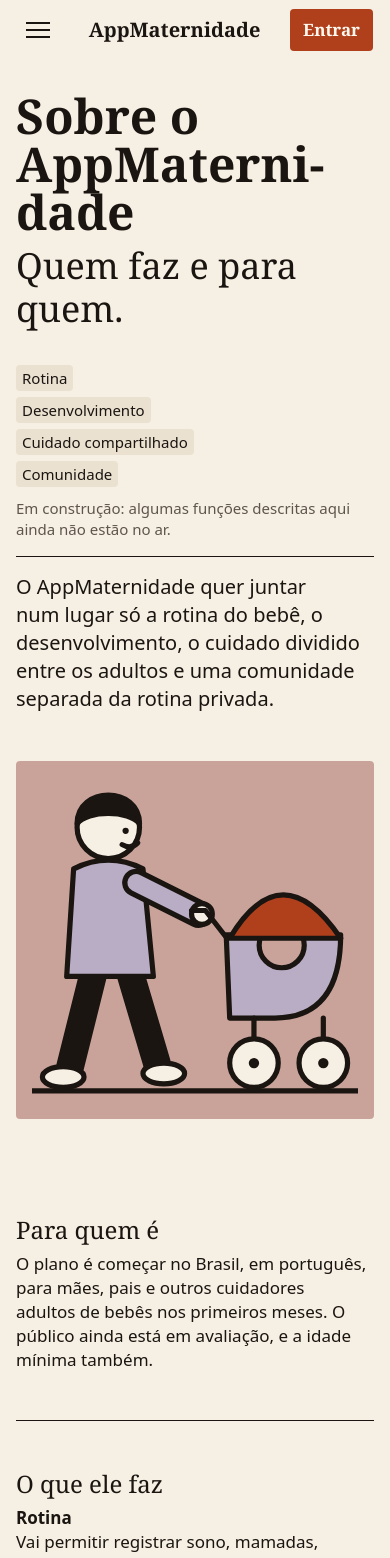
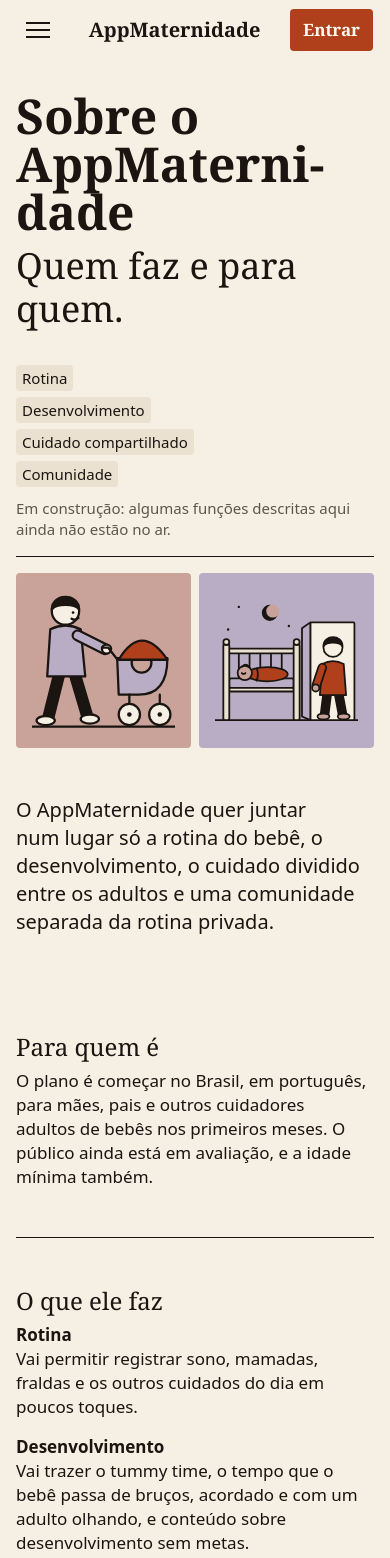
Before and after one commit to DeD-TechStack/AppMaternidade, a React (Vite) app in the folder web/: page /sobre in a window 390 px wide. Shown: the top 1558 px of the page. Built offline with nearby package versions, Linux system fonts and the light colour scheme.

Commit message:
Refaz a abertura do Sobre em par e troca ilustrações que sumiam no fundo

```diff
--- a/web/src/componentes/publicas/ApresentacaoComRetrato.tsx
+++ /dev/null
@@ -1,23 +0,0 @@
-import { Quadro, type Peca } from './MidiaDePagina.tsx'
-
-/**
- * O parágrafo de apresentação ao lado de um retrato: o texto em `corpo-g` em c2–c7, centrado na altura
- * do retrato, e a moldura do retrato em c8–c10 (a composição da citação do Início). Abaixo de 768 o
- * retrato vem abaixo do texto, em moldura quadrada. `margem` é uma das classes `sb-mt-*`.
- */
-export function ApresentacaoComRetrato({ texto, peca, margem }: { texto: string; peca: Peca; margem: string }) {
-  return (
-    <div className={`sb-area ${margem}`} data-bloco="">
-      <div className="grade-10 vp-com-retrato">
-        <div className="vp-col-c2-c7 vp-com-retrato-texto">
-          <p className="vp-apresentacao t-corpo-g" data-apresentacao="">
-            {texto}
-          </p>
-        </div>
-        <div className="col-c8-c10 vp-com-retrato-midia">
-          <Quadro peca={peca} formato="retrato" />
-        </div>
-      </div>
-    </div>
-  )
-}
--- a/web/src/componentes/publicas/MidiaDePagina.tsx
+++ b/web/src/componentes/publicas/MidiaDePagina.tsx
@@ -11,7 +11,7 @@ type Cena = keyof typeof MIDIAS
 type Fundo = 'barro' | 'lavanda'
 
 /** Uma peça: a cena (uma das 5 ilustrações que já existem) e o fundo da moldura. */
-export interface Peca {
+interface Peca {
   cena: Cena
   fundo: Fundo
 }
@@ -25,7 +25,7 @@ const DESENHOS: Record<Cena, typeof IlustracaoMamada> = {
 }
 
 /** A moldura de mídia da base com uma ilustração decorativa dentro; a descrição vai no `aria-label`. */
-export function Quadro({ peca, formato }: { peca: Peca; formato: 'larga' | 'par' | 'retrato' }) {
+function Quadro({ peca, formato }: { peca: Peca; formato: 'larga' | 'par' }) {
   const Desenho = DESENHOS[peca.cena]
   return (
     <Midia formato={formato} fundo={peca.fundo} aria-label={MIDIAS[peca.cena]}>
--- a/web/src/index.css
+++ b/web/src/index.css
@@ -2919,21 +2919,6 @@
     padding: 64px;
   }
 
-  /* O retrato (c8–c10, 413 px) é estreito: a ilustração tem 32 px de folga em vez de 64. */
-  .sb-midia[data-formato='retrato'] > .vp-ilustracao {
-    padding: 32px;
-  }
-
-  /* O parágrafo de apresentação ao lado do retrato: o texto em c2–c7, no topo do retrato, como a frase da
-     citação do Início (a moldura não tem texto, então não entra na conta de colunas lado a lado). */
-  .vp-col-c2-c7 {
-    grid-column: 2 / 8;
-  }
-
-  .vp-com-retrato-texto {
-    align-self: start;
-  }
-
   /* O texto curto do bloco do círculo CTA: centrado, a 24 px do título. */
   .vp-cta-texto {
     max-width: 560px;
@@ -2986,22 +2971,8 @@
      Sem rolagem horizontal. Com números em destaque, a linha é uma grade de duas colunas: o nome do canal
      e o número lado a lado, o resto embaixo. */
   @media (max-width: 767px) {
-    .vp-ilustracao,
-    .sb-midia[data-formato='retrato'] > .vp-ilustracao {
+    .vp-ilustracao {
       padding: 16px;
-    }
-
-    /* Em 390 o texto ocupa a coluna inteira e o retrato vem abaixo, a 48 px, em moldura quadrada. */
-    .vp-col-c2-c7 {
-      grid-column: 1 / -1;
-    }
-
-    .vp-com-retrato-midia {
-      margin-top: 48px;
-    }
-
-    .vp-com-retrato .sb-midia[data-formato='retrato'] {
-      aspect-ratio: 1 / 1;
     }
 
     .vp-tabela,
--- a/web/src/paginas/publicas/ComoFunciona.tsx
+++ b/web/src/paginas/publicas/ComoFunciona.tsx
@@ -17,7 +17,7 @@ export function ComoFunciona() {
         antes={<AvisoLateral>{TF.telasFicticias}</AvisoLateral>}
         depois={<LinkLateral para={telas.para}>{telas.link}</LinkLateral>}
       />
-      <MidiaLarga peca={{ cena: 'mamada', fundo: 'barro' }} margem="sb-mt-fio-bloco" />
+      <MidiaLarga peca={{ cena: 'mamada', fundo: 'lavanda' }} margem="sb-mt-fio-bloco" />
       <Apresentacao texto={COMO_FUNCIONA.apresentacao} margem="sb-mt-midia-titulo" />
       <LinhaDeLeitura secao={primeiraSemana.secao} blocos={primeiraSemana.textos} margem="sb-mt-par-numeros" />
       <LinhaDeLeitura secao={madrugada.secao} blocos={[madrugada.texto]} />
--- a/web/src/paginas/publicas/Contato.tsx
+++ b/web/src/paginas/publicas/Contato.tsx
@@ -20,7 +20,7 @@ export function Contato() {
         }
       />
       <LinhaDeLeitura secao={proposito.secao} blocos={[proposito.texto]} margem="sb-mt-fio-bloco" />
-      <MidiaLarga peca={{ cena: 'mamada', fundo: 'barro' }} margem="sb-mt-midia-linhas" />
+      <MidiaLarga peca={{ cena: 'mamada', fundo: 'lavanda' }} margem="sb-mt-midia-linhas" />
       <LinhaDeLeitura secao={urgencia.secao} margem="sb-mt-midia-linhas">
         <Paragrafo texto={urgencia.texto} />
       </LinhaDeLeitura>
--- a/web/src/paginas/publicas/RegrasDaComunidade.tsx
+++ b/web/src/paginas/publicas/RegrasDaComunidade.tsx
@@ -15,7 +15,7 @@ export function RegrasDaComunidade() {
       <Apresentacao texto={REGRAS.apresentacao} margem="sb-mt-fio-bloco" />
       <LinhaDeLeitura secao={antes.secao} blocos={antes.blocos} margem="sb-mt-par-numeros" />
       <LinhaDeLeitura secao={sete.secao} blocos={sete.blocos} />
-      <MidiaLarga peca={{ cena: 'mamada', fundo: 'barro' }} margem="sb-mt-midia-linhas" />
+      <MidiaLarga peca={{ cena: 'passeio', fundo: 'barro' }} margem="sb-mt-midia-linhas" />
       <LinhaDeLeitura secao={denunciar.secao} blocos={denunciar.blocos} margem="sb-mt-midia-linhas" />
       <LinhaDeLeitura secao={moderacao.secao} blocos={moderacao.blocos} />
       <LinhaDeLeitura
--- a/web/src/paginas/publicas/Sobre.tsx
+++ b/web/src/paginas/publicas/Sobre.tsx
@@ -1,7 +1,7 @@
-import { ApresentacaoComRetrato } from '../../componentes/publicas/ApresentacaoComRetrato.tsx'
 import { AberturaPublica } from '../../componentes/publicas/AberturaPublica.tsx'
+import { Apresentacao } from '../../componentes/publicas/Apresentacao.tsx'
 import { LinhaDeLeitura } from '../../componentes/publicas/LinhaDeLeitura.tsx'
-import { ParDeMidias } from '../../componentes/publicas/MidiaDePagina.tsx'
+import { MidiaLarga, ParDeMidias } from '../../componentes/publicas/MidiaDePagina.tsx'
 import { PaginasDoSite } from '../../componentes/publicas/PaginasDoSite.tsx'
 import { Paragrafo } from '../../componentes/publicas/Textos.tsx'
 import { ETIQUETAS_LATERAIS, H1, SOBRE, SUBTITULOS } from '../../conteudo/publicas.ts'
@@ -12,12 +12,13 @@ export function Sobre() {
   return (
     <main className="vp-pagina">
       <AberturaPublica titulo={H1.sobre} subtitulo={SUBTITULOS.sobre} etiquetas={ETIQUETAS_LATERAIS.sobre} />
-      <ApresentacaoComRetrato
-        texto={SOBRE.apresentacao}
-        peca={{ cena: 'passeio', fundo: 'barro' }}
+      <ParDeMidias
+        esquerda={{ cena: 'passeio', fundo: 'barro' }}
+        direita={{ cena: 'berco', fundo: 'lavanda' }}
         margem="sb-mt-fio-bloco"
       />
-      <LinhaDeLeitura secao={paraQuem.secao} blocos={[paraQuem.texto]} margem="sb-mt-midia-titulo" />
+      <Apresentacao texto={SOBRE.apresentacao} margem="sb-mt-midia-titulo" />
+      <LinhaDeLeitura secao={paraQuem.secao} blocos={[paraQuem.texto]} margem="sb-mt-par-numeros" />
       <LinhaDeLeitura secao={oQueFaz.secao}>
         {oQueFaz.pilares.map(({ rotulo, texto }) => (
           <div key={rotulo} className="vp-bloco">
@@ -27,11 +28,7 @@ export function Sobre() {
         ))}
         <Paragrafo texto={oQueFaz.depois} />
       </LinhaDeLeitura>
-      <ParDeMidias
-        esquerda={{ cena: 'berco', fundo: 'barro' }}
-        direita={{ cena: 'tapete', fundo: 'lavanda' }}
-        margem="sb-mt-midia-linhas"
-      />
+      <MidiaLarga peca={{ cena: 'tapete', fundo: 'lavanda' }} margem="sb-mt-midia-linhas" />
       <LinhaDeLeitura secao={oQueNaoFaz.secao} blocos={oQueNaoFaz.textos} margem="sb-mt-midia-linhas" />
       <LinhaDeLeitura secao={quemFaz.secao} blocos={quemFaz.textos} />
       <PaginasDoSite />
```
Also changed, not shown: 1 other file (tests, documents, lock files or other folders).
